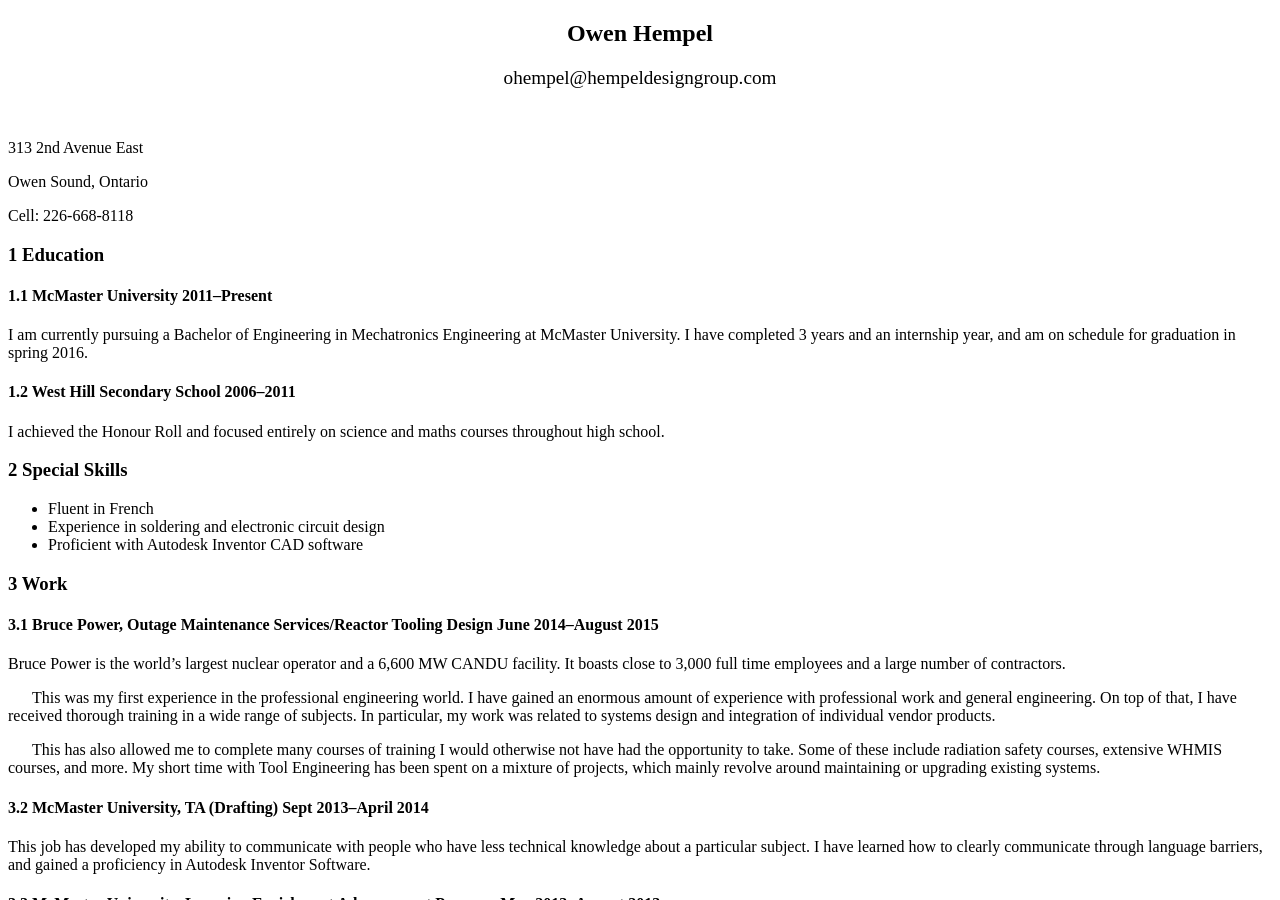
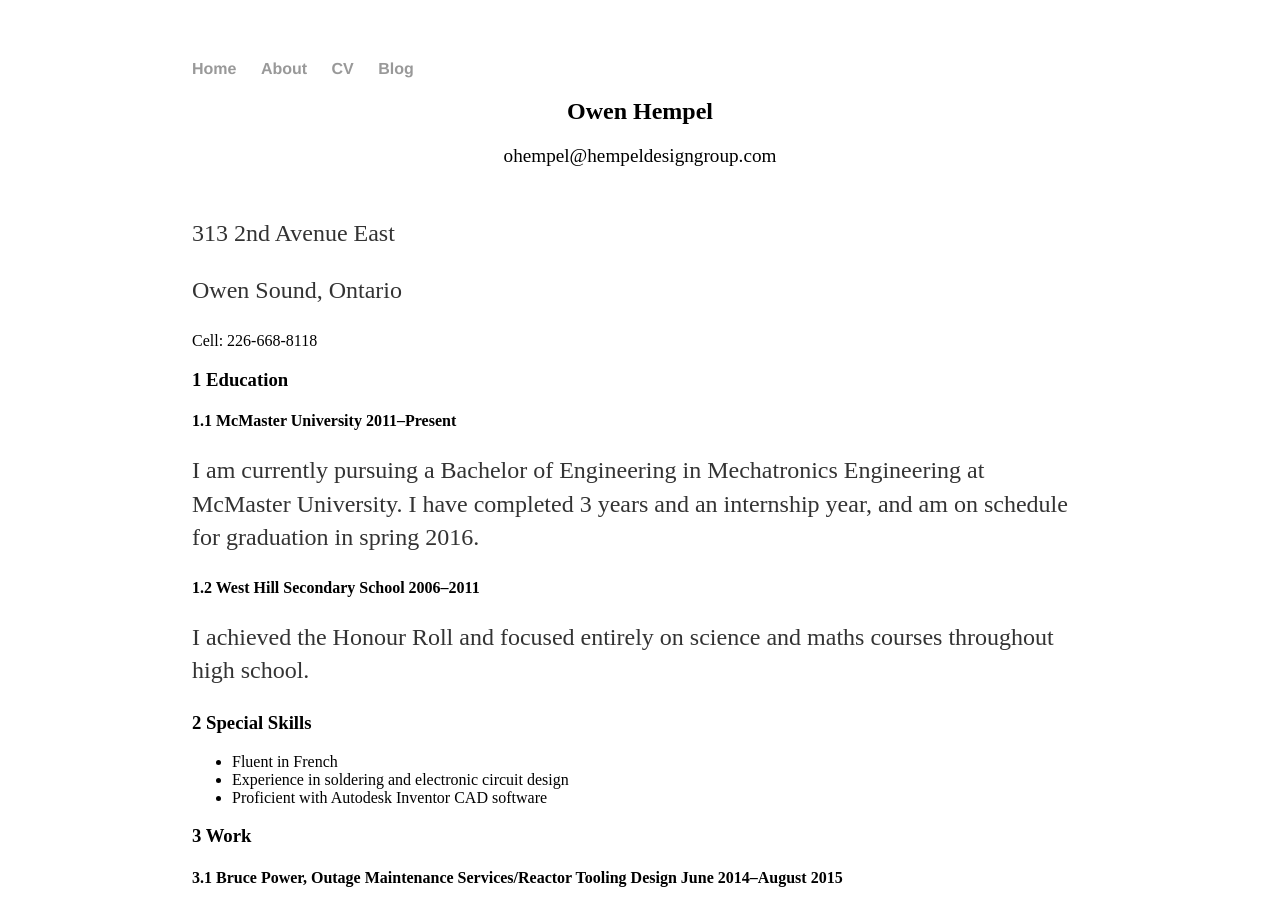
Before and after one commit to OwenHempel/OwenHempel.github.io, a Jekyll site: the page built from CV/index.html, in a window 1280 px wide and 900 px high. Built offline with Jekyll 4.4.1, drawn with Linux system fonts in a browser that asks for light colours.

Commit message:
Fixing CSS issue

```diff
--- a/CV/index.html
+++ b/CV/index.html
@@ -1,3 +1,7 @@
+---
+layout: default
+title: My Blog
+---
 <!DOCTYPE html PUBLIC "-//W3C//DTD HTML 4.01 Transitional//EN"
   "http://www.w3.org/TR/html4/loose.dtd">
 <html >
```
